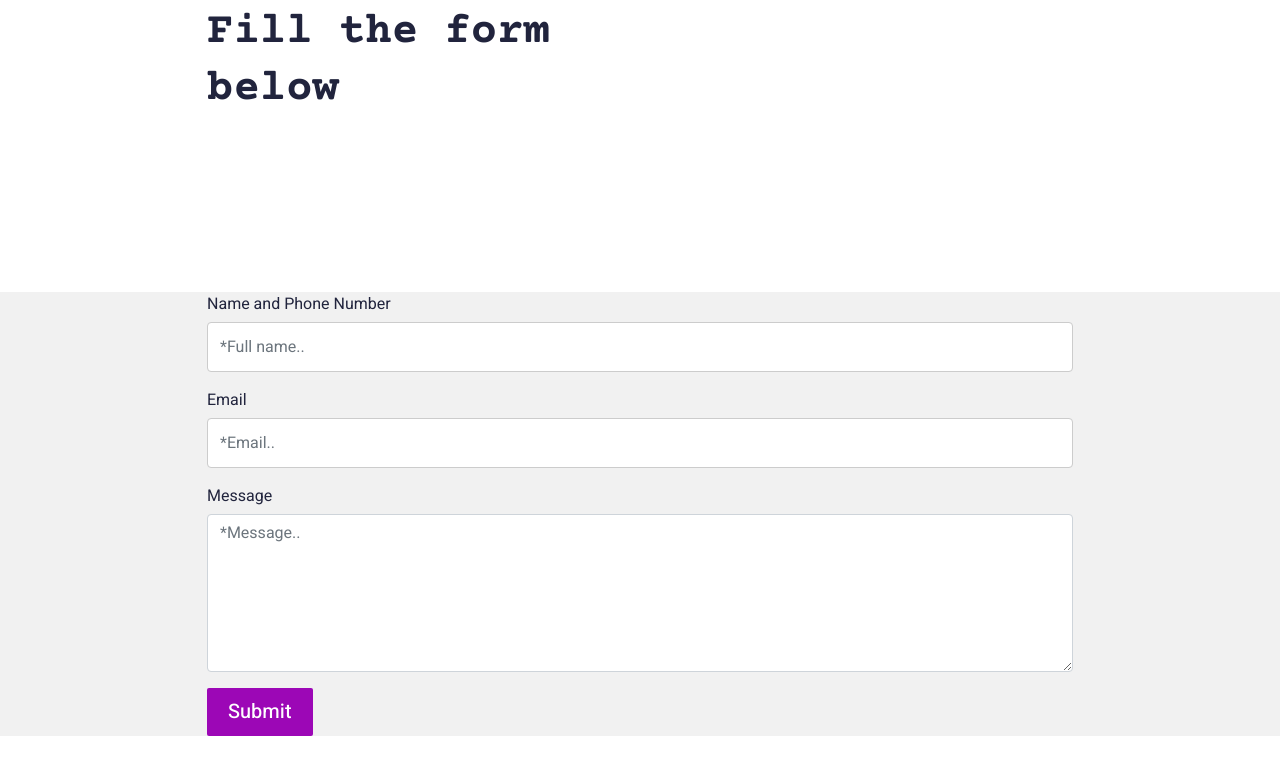
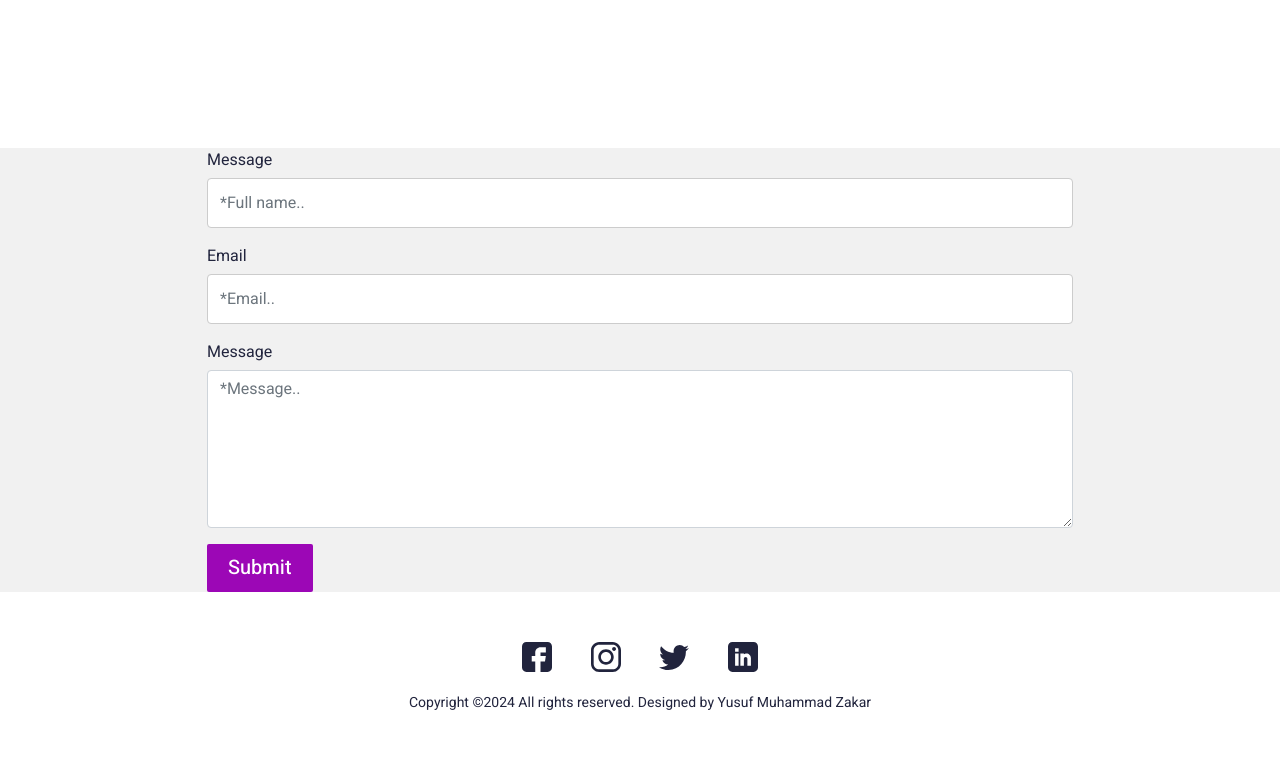
Before and after one commit to Yusuf-Babagana/Myportfolio, a Django app: page /contact/ in a window 1280 px wide. Shown: the part 376-1152 px from the top of the page. After the commit the page ends 1086 px from the top, so only its background shows below. Run offline with Django 3.2, Linux system fonts and the light colour scheme; data comes from the database, SQL or seed files in the repository; some libraries are stand-ins or nearby versions.

Commit message:
Update contact.html

```diff
--- a/main/templates/main/contact.html
+++ b/main/templates/main/contact.html
@@ -37,7 +37,7 @@ Start Content
       <div class="row g-4 g-md-3  align-items-center">
         <div class="col-md-6">
           <div class="bannerContent">
-            <h1>BT SOFTWARE ENGINEERING ACADEMY, KANO FREE PROGRAM</h1>
+            <h1>Send Me Message</h1>
             <h1 class="xlTitle pb-md-3">Fill the form below</h1>
           </div>
         </div>
@@ -51,7 +51,7 @@ Start Content
     <div class="container">
         <form id="contactForm" method="POST" action="/contact/">
         {% csrf_token %}
-            <label for="name">Name and Phone Number</label>
+            <label for="name">Message</label>
             {{form.name}}
 
             <label for="email">Email</label>
```
